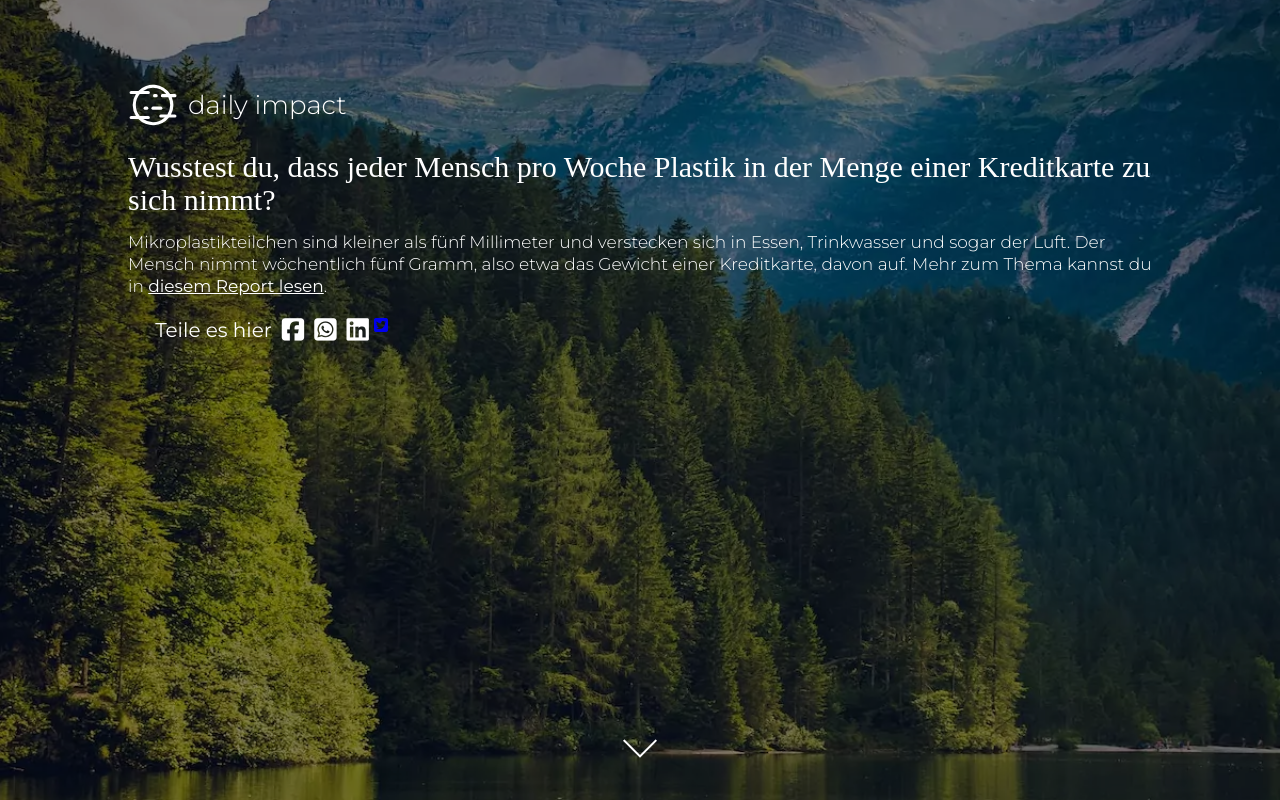
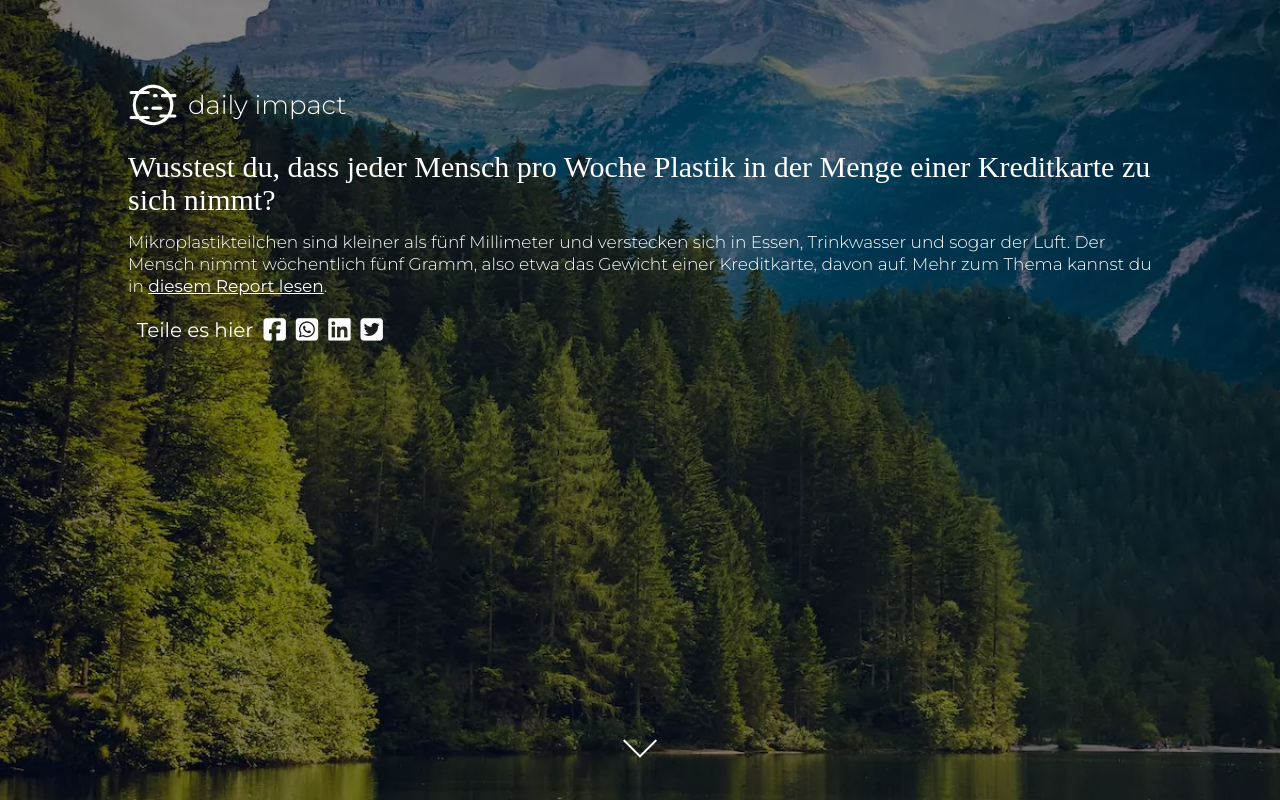
Before and after one commit to reneheinrich/dailyimpactearth, a PHP site: page / in a window 1280 px wide. Run offline with PHP 8.4, Linux system fonts and the light colour scheme; some libraries are stand-ins or nearby versions; some web fonts are replaced.

Commit message:
twitter square

```diff
--- a/css/impact.css
+++ b/css/impact.css
@@ -606,7 +606,7 @@ height: 3.5vh!important;
     margin-right: 5px;
 }
 
-.fa-twitter, .fa-facebook-square, .fa-whatsapp-square, .fa-linkedin{
+.fa-twitter-square, .fa-facebook-square, .fa-whatsapp-square, .fa-linkedin{
     color:white;
     font-size: 1.6em;
     margin: 0px 5px;
```
